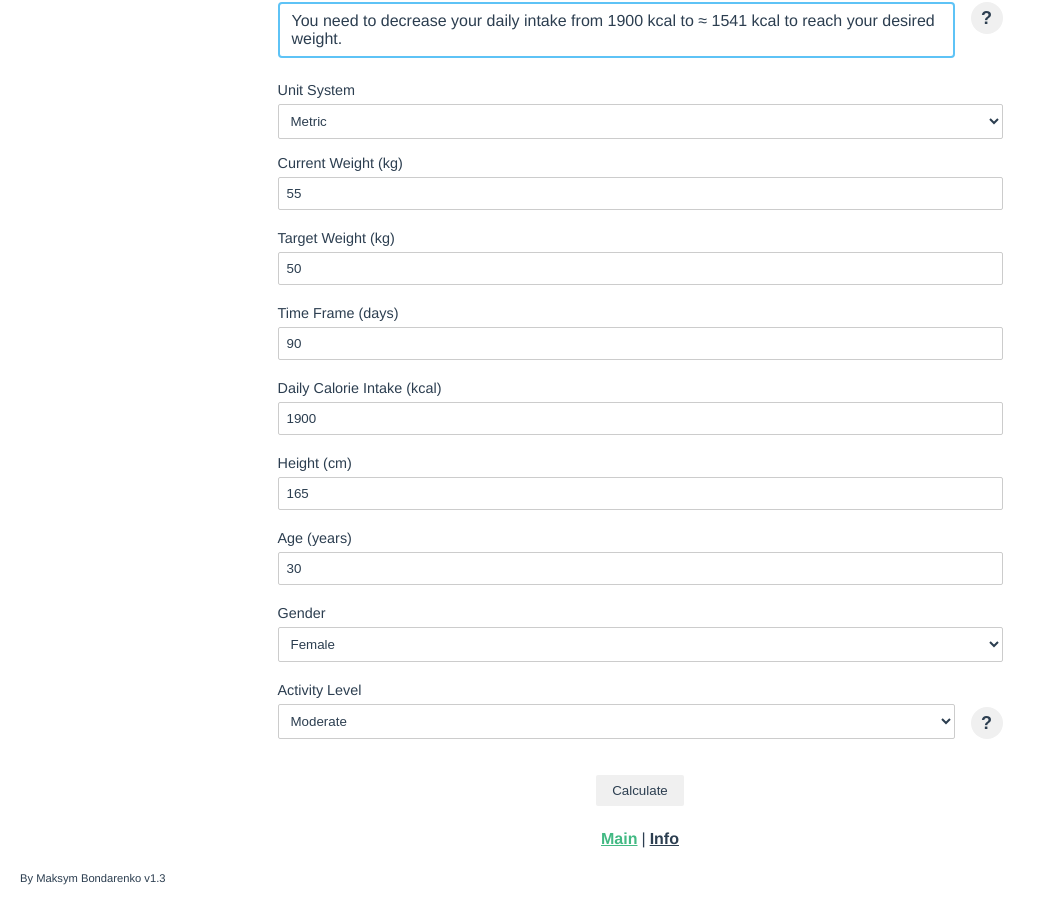
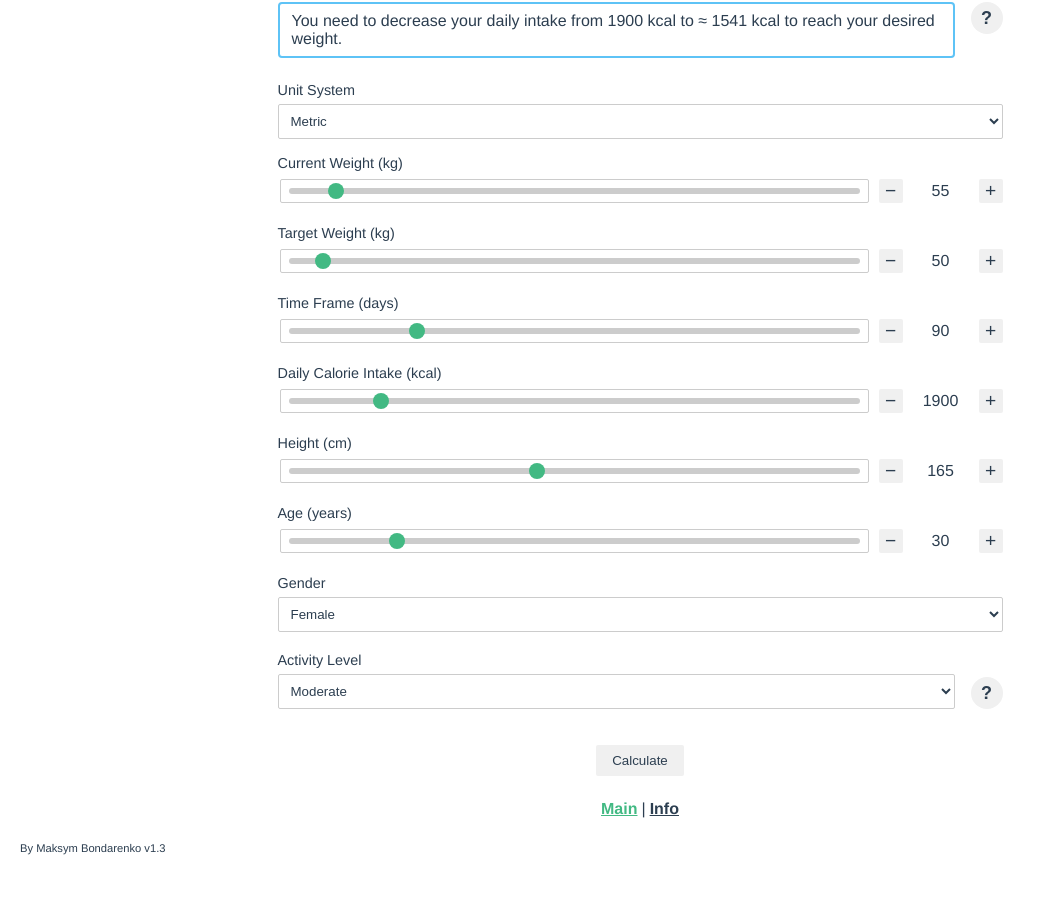
Before and after one commit to TenProtons/weight-prediction-app, a Vue app: page / in a window 1280 px wide. Shown: the part 830-1734 px from the top of the page, without its empty margins (0-1046 px from the left). After the commit the page ends 1704 px from the top, so only its background shows below. Built offline with nearby package versions, Linux system fonts and the light colour scheme.

Commit message:
in process

```diff
--- a/src/components/SliderComponent.vue
+++ b/src/components/SliderComponent.vue
@@ -2,10 +2,10 @@
   <div class="slider-component">
     <label :for="id">{{ label }}</label>
     <div class="slider-wrapper">
+      <input :id="id" v-model="internalValue" type="range" :min="min" :max="max" :step="step" @input="updateValue" />
       <button v-if="isManualAdjust" class="adjust-button" :disabled="internalValue <= min" @click="decreaseValue">
         &minus;
       </button>
-      <input :id="id" v-model="internalValue" type="range" :min="min" :max="max" :step="step" @input="updateValue" />
       <span class="value-display">{{ displayValue }}</span>
       <button v-if="isManualAdjust" class="adjust-button" :disabled="internalValue >= max" @click="increaseValue">
         &plus;
@@ -78,7 +78,7 @@ export default defineComponent({
       }
     );
 
-    const displayValue = computed(() => `${internalValue.value} ${props.unit}`);
+    const displayValue = computed(() => internalValue.value);
 
     return {
       internalValue,
@@ -112,7 +112,6 @@ export default defineComponent({
       flex: 1;
       -webkit-appearance: none;
       background: transparent;
-      margin: 0 var(--8);
     }
 
     /* Custom Slider Track */
--- a/src/components/UserInputForm.vue
+++ b/src/components/UserInputForm.vue
@@ -1,67 +1,63 @@
 <template>
   <form class="user-input-form" @submit.prevent="onSubmit">
-    <InputField
+    <SliderComponent
       v-model="formData.weight"
-      class="user-input-form__input"
-      type="number"
       :min="weightMin"
       :max="weightMax"
-      :maxlength="3"
+      :step="weightStep"
       :label="`${t('currentWeight')} (${weightUnit})`"
-      :error="validationErrors.weight"
-      required
+      :unit="weightUnit"
+      is-manual-adjust
     />
 
-    <InputField
+    <SliderComponent
       v-model="formData.targetWeight"
-      class="user-input-form__input"
-      type="number"
       :min="weightMin"
       :max="weightMax"
-      :maxlength="3"
+      :step="weightStep"
       :label="`${t('targetWeight')} (${weightUnit})`"
-      :error="validationErrors.targetWeight"
-      required
+      :unit="weightUnit"
+      is-manual-adjust
     />
 
-    <InputField
+    <SliderComponent
       v-model="formData.timeFrame"
-      class="user-input-form__input"
-      type="number"
-      :maxlength="3"
+      :min="14"
+      :max="365"
+      :step="1"
       :label="`${t('timeFrame')} (${t('days')})`"
-      :error="validationErrors.timeFrame"
-      required
+      :unit="t('daysUnit')"
+      is-manual-adjust
     />
 
-    <InputField
+    <SliderComponent
       v-model="formData.currentCalorieIntake"
-      class="user-input-form__input"
-      type="number"
-      :maxlength="5"
+      :min="800"
+      :max="8000"
+      :step="50"
       :label="`${t('calorieIntake')} (${t('kcal')})`"
-      :error="validationErrors.currentCalorieIntake"
-      required
+      :unit="t('kcal')"
+      is-manual-adjust
     />
 
-    <InputField
+    <SliderComponent
       v-model="formData.height"
-      class="user-input-form__input"
-      type="number"
-      :maxlength="3"
+      :min="heightMin"
+      :max="heightMax"
+      :step="heightStep"
       :label="`${t('height')} (${heightUnit})`"
-      :error="validationErrors.height"
-      required
+      :unit="heightUnit"
+      is-manual-adjust
     />
 
-    <InputField
+    <SliderComponent
       v-model="formData.age"
-      class="user-input-form__input"
-      type="number"
-      :maxlength="3"
+      :min="10"
+      :max="120"
+      :step="1"
       :label="`${t('age')} (${t('years')})`"
-      :error="validationErrors.age"
-      required
+      :unit="t('yearsUnit')"
+      is-manual-adjust
     />
 
     <SelectField
@@ -90,17 +86,17 @@
 </template>
 
 <script lang="ts">
+import ActivityInfo from '@/components/ActivityInfo.vue';
+import SelectField from '@/components/SelectField.vue';
+import SliderComponent from '@/components/SliderComponent.vue';
 import { UserData } from '@/interfaces/UserData';
-import { defineComponent, ref, watch, computed } from 'vue';
+import { computed, defineComponent, ref, watch } from 'vue';
 import { useI18n } from 'vue-i18n';
-import InputField from '@/components/InputField.vue';
-import SelectField from '@/components/SelectField.vue';
-import ActivityInfo from '@/components/ActivityInfo.vue';
 
 export default defineComponent({
   name: 'UserInputForm',
   components: {
-    InputField,
+    SliderComponent,
     SelectField,
     ActivityInfo,
   },
@@ -118,10 +114,7 @@ export default defineComponent({
   setup(props, { emit }) {
     const { t } = useI18n();
     const formData = ref<UserData>({} as UserData);
-    const validationErrors = ref<Record<string, string>>({});
-    const isFormValid = computed(() => {
-      return Object.keys(validationErrors.value).length === 0;
-    });
+    const isFormValid = ref(true); // Since sliders limit input, validation errors are not needed
     const genderOptions = computed(() => [
       { value: 'male', label: t('male') },
       { value: 'female', label: t('female') },
@@ -142,88 +135,12 @@ export default defineComponent({
     const heightMin = computed(() => (props.unitSystem === 'metric' ? 100 : 39)); // 100 cm ~ 39 inches
     const heightMax = computed(() => (props.unitSystem === 'metric' ? 250 : 98)); // 250 cm ~ 98 inches
 
-    const validateForm = () => {
-      validateWeight();
-      validateTargetWeight();
-      validateTimeFrame();
-      validateCurrentCalorieIntake();
-      validateHeight();
-      validateAge();
-    };
-
-    const validateWeight = () => {
-      const min = weightMin.value;
-      const max = weightMax.value;
-      if (formData.value.weight < min || formData.value.weight > max) {
-        validationErrors.value.weight = t('invalidWeight', {
-          weightMin: min,
-          weightMax: max,
-          weightUnit: weightUnit.value,
-        });
-      } else {
-        delete validationErrors.value.weight;
-      }
-    };
-
-    const validateTargetWeight = () => {
-      const min = weightMin.value;
-      const max = weightMax.value;
-      if (formData.value.targetWeight < min || formData.value.targetWeight > max) {
-        validationErrors.value.targetWeight = t('invalidTargetWeight', {
-          weightMin: min,
-          weightMax: max,
-          weightUnit: weightUnit.value,
-        });
-      } else {
-        if (validationErrors.value.targetWeight) {
-          delete validationErrors.value.targetWeight;
-        }
-      }
-    };
-
-    const validateTimeFrame = () => {
-      if (formData.value.timeFrame < 14 || formData.value.timeFrame > 365) {
-        validationErrors.value.timeFrame = t('invalidTimeFrame');
-      } else {
-        delete validationErrors.value.timeFrame;
-      }
-    };
-
-    const validateCurrentCalorieIntake = () => {
-      if (formData.value.currentCalorieIntake < 800 || formData.value.currentCalorieIntake > 8000) {
-        validationErrors.value.currentCalorieIntake = t('invalidCalorieIntake');
-      } else {
-        delete validationErrors.value.currentCalorieIntake;
-      }
-    };
-
-    const validateHeight = () => {
-      const min = heightMin.value;
-      const max = heightMax.value;
-      if (formData.value.height < min || formData.value.height > max) {
-        validationErrors.value.height = t('invalidHeight', {
-          heightMin: min,
-          heightMax: max,
-          heightUnit: heightUnit.value,
-        });
-      } else {
-        delete validationErrors.value.height;
-      }
-    };
-
-    const validateAge = () => {
-      if (formData.value.age < 10 || formData.value.age > 120) {
-        validationErrors.value.age = t('invalidAge');
-      } else {
-        delete validationErrors.value.age;
-      }
-    };
+    // Steps for sliders
+    const weightStep = computed(() => (props.unitSystem === 'metric' ? 0.5 : 1));
+    const heightStep = computed(() => (props.unitSystem === 'metric' ? 1 : 0.5));
 
     const onSubmit = () => {
-      validateForm();
-      if (isFormValid.value) {
-        emit('calculate', { ...formData.value });
-      }
+      emit('calculate', { ...formData.value });
     };
 
     watch(
@@ -231,59 +148,14 @@ export default defineComponent({
       (newVal) => {
         if (newVal) {
           formData.value = { ...newVal };
-          validateForm();
         }
       },
       { immediate: true }
     );
 
-    // Watchers for each field
-    watch(
-      () => formData.value.weight,
-      () => {
-        validateWeight();
-      }
-    );
-
-    watch(
-      () => formData.value.targetWeight,
-      () => {
-        validateTargetWeight();
-      }
-    );
-
-    watch(
-      () => formData.value.timeFrame,
-      () => {
-        validateTimeFrame();
-      }
-    );
-
-    watch(
-      () => formData.value.currentCalorieIntake,
-      () => {
-        validateCurrentCalorieIntake();
-      }
-    );
-
-    watch(
-      () => formData.value.height,
-      () => {
-        validateHeight();
-      }
-    );
-
-    watch(
-      () => formData.value.age,
-      () => {
-        validateAge();
-      }
-    );
-
     return {
       t,
       formData,
-      validationErrors,
       onSubmit,
       isFormValid,
       genderOptions,
@@ -294,6 +166,8 @@ export default defineComponent({
       weightMax,
       heightMin,
       heightMax,
+      weightStep,
+      heightStep,
     };
   },
 });
```
